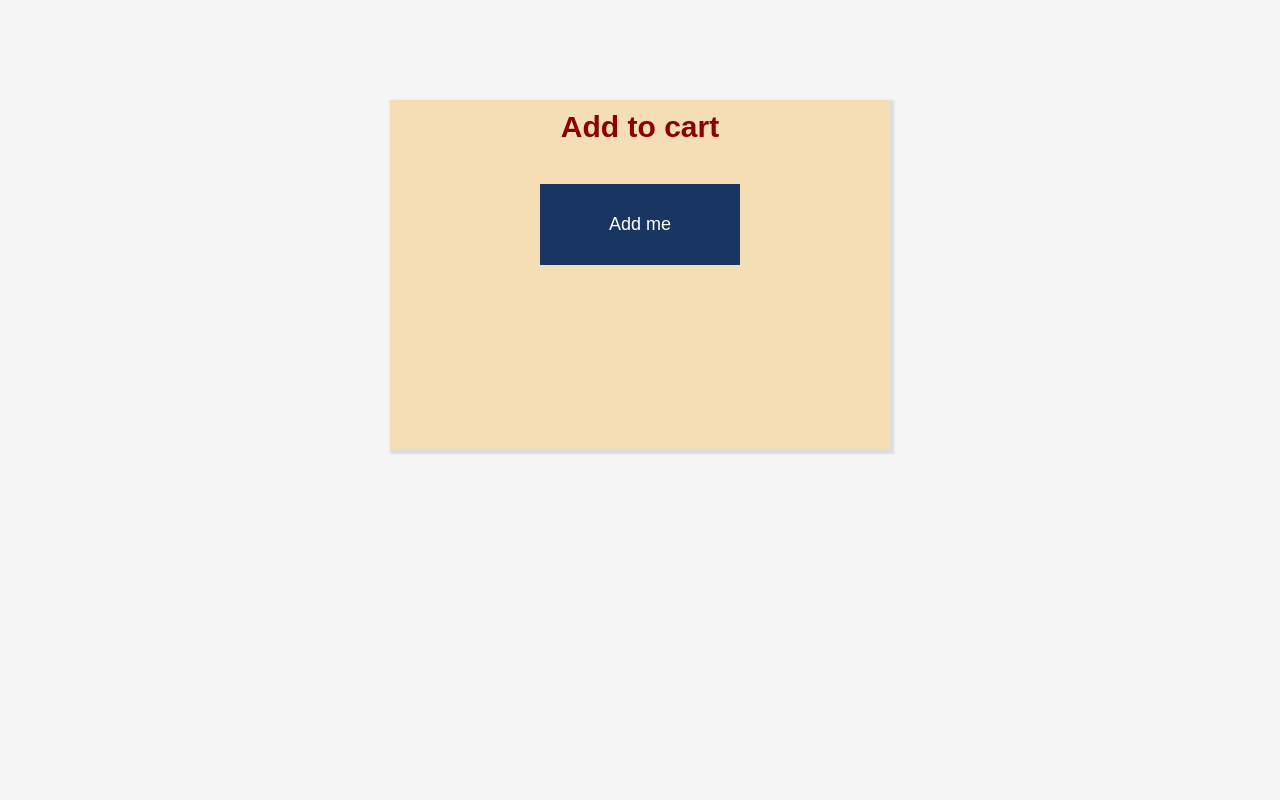
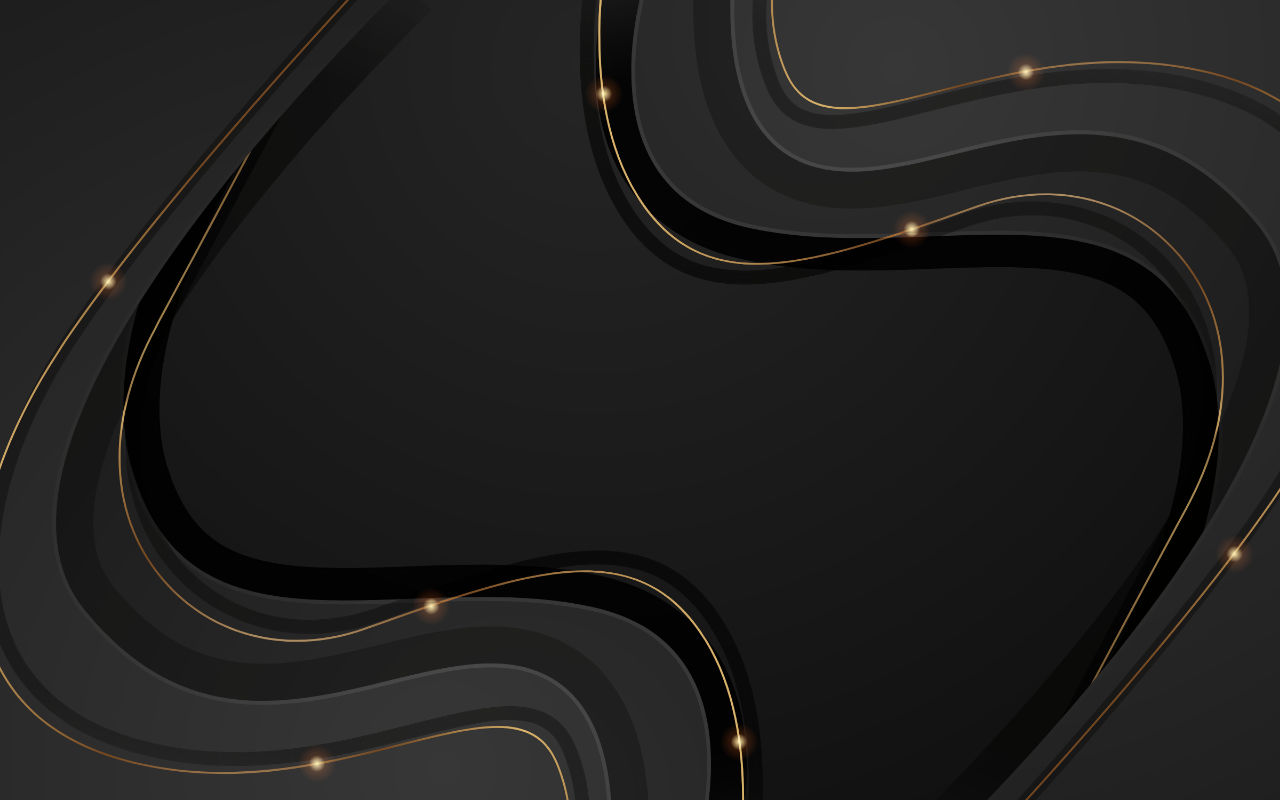
Before and after one commit to MahsumaRezai/From, a React (Create React App) app: page / in a window 1280 px wide. Built offline with nearby package versions, Linux system fonts and the light colour scheme.

Commit message:
add form

```diff
--- a/src/App.js
+++ b/src/App.js
@@ -1,10 +1,8 @@
 import { Fragment } from "react";
-import AddCart from "./Componet/AddCart";
 function App() {
 
   return (
     <Fragment>
-      <AddCart/>
     </Fragment>
   )
 }
--- a/src/Componet/AddCart.js
+++ /dev/null
@@ -1,23 +0,0 @@
-import { useState } from 'react';
-import classes from './AddCart.module.css'
-import Button from './Button';
-const AddCart = (props) => {
-    const [add, setAdd] = useState(false);
-    const [close, setClose] = useState(false)
-    const AddHandler = () => {
-        setAdd(true);
-    }
-    const AddClose = () => {
-        setClose(true);
-        console.log(close)
-    }
-    return (
-        <div className={classes.cart}>
-            <h1>Add to cart</h1>
-            <Button onClick={AddHandler} onClose={AddClose}>Add me</Button>
-            {add && <h1> Welcome to this page</h1>}
-            {close && <h2>Goodby see you</h2>}
-        </div>
-    )
-}
-export default AddCart;
--- a/src/Componet/AddCart.module.css
+++ /dev/null
@@ -1,15 +0,0 @@
-.cart {
-    width: 500px;
-    height: 350px;
-    background: wheat;
-    box-shadow: 2px 2px 2px 2px gainsboro;
-    margin: auto;
-    margin-top: 100px;
-    text-align: center;
-    padding-top: 10px;
-    display: flex;
-    flex-direction: column;
-    gap: 40px
-
-
-};
--- a/src/Componet/Button.js
+++ /dev/null
@@ -1,10 +0,0 @@
-const Button = (props) => {
-    return (
-        <div >
-            <button className="btn" onMouseOver={props.onClick} onMouseOut={props.onClose}>
-                {props.children}
-            </button>
-        </div>
-    )
-}
-export default Button;
--- a/src/index.css
+++ b/src/index.css
@@ -8,7 +8,12 @@ body {
   font-family: sans-serif;
   margin: 0;
   font-family:  sans-serif;
-  background: whitesmoke
+  background-image: url('../src/Componet/image/banner.png');
+  background-repeat: no-repeat;
+  background-position: center;
+  background-position: center;
+  background-size: cover;
+  height: 800px;
 
 }
 
```
Also changed, not shown: src/Componet/Cart/Cart.js (added), src/Componet/image/banner.png (added).
